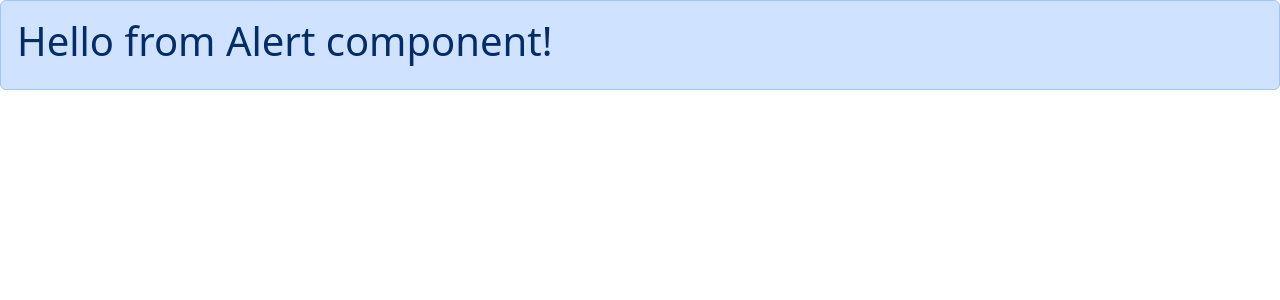
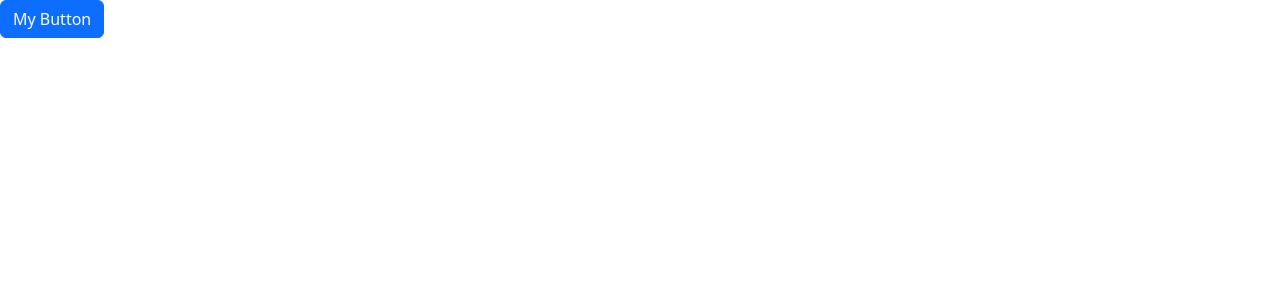
Before and after one commit to kytcrystal/react-project, a React (Vite) app in the folder react-app/: page / in a window 1280 px wide. Shown: the top 300 px of the page. Built offline with nearby package versions, Linux system fonts and the light colour scheme.

Commit message:
create button with alert

```diff
--- a/react-app/src/App.tsx
+++ b/react-app/src/App.tsx
@@ -1,9 +1,16 @@
+import { useState } from "react";
+import Button from "./components/Button";
 import Alert from "./components/Alert";
 
 function App() {
+
+  const [alertVisible, setAlertVisible] = useState(false);
+
   return (
     <div>
-      <Alert><h1>Hello from Alert component!</h1></Alert>
+      {alertVisible && <Alert onClose={() => setAlertVisible(false)}>This is an alert message</Alert>}
+      <Button onClick={() => setAlertVisible(true)}>My Button</Button>
+
     </div>
   )
 }
--- a/react-app/src/components/Alert.tsx
+++ b/react-app/src/components/Alert.tsx
@@ -1,12 +1,22 @@
 import type { ReactNode } from "react";
 
 interface Props {
-    children: ReactNode; //to pass children elements that are HTML content
+  children: ReactNode; //to pass children elements that are HTML content
+  onClose: () => void;
 }
-const Alert = ({ children }: Props) => {
+const Alert = ({ children, onClose }: Props) => {
   return (
-    <div className="alert alert-primary">{children}</div>
-  )
-}
+    <div className="alert alert-primary alert-dismissible fade show" role="alert">
+      {children}
+      <button
+        type="button"
+        className="btn-close"
+        data-bs-dismiss="alert"
+        aria-label="Close"
+        onClick={onClose}
+      ></button>
+    </div>
+  );
+};
 
-export default Alert
+export default Alert;
--- /dev/null
+++ b/react-app/src/components/Button.tsx
@@ -0,0 +1,13 @@
+interface Props {
+    children: string;
+    color?: 'primary' | 'secondary' | 'success' | 'danger' ;
+    onClick: () => void;
+}
+
+const Button = ({ children, color ='primary', onClick }: Props) => {
+  return (
+    <button className={`btn btn-${color}`} onClick={onClick}>{children}</button>
+  )
+}
+
+export default Button
```
